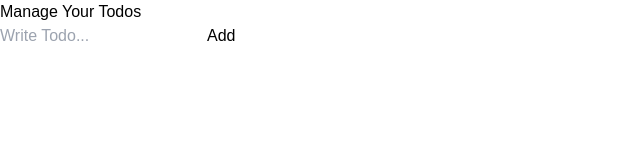
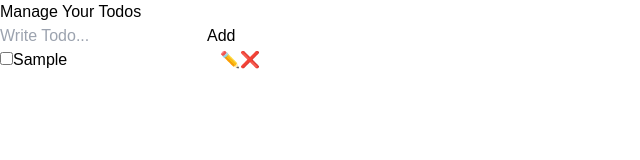
Before and after one commit to Mohammad-Yaseen69/Todo-App-with-React, a React (Vite) app: page / in a window 1280 px wide. Both pictures are taken after typing "Sample" into the empty fields and a click on the button "Add". Shown: the top 160 px of the page, without its empty margins (0-640 px from the left). Built offline with nearby package versions, Linux system fonts and the light colour scheme.

Commit message:
Adding todo to the dom using context api

```diff
--- a/src/App.jsx
+++ b/src/App.jsx
@@ -1,6 +1,7 @@
 import { useEffect, useState } from "react"
 import { TodoContext, TodoProvider } from "./context/TodoContext"
 import TodoForm from "./components/TodoForm"
+import TodoItem from "./components/TodoItem"
 
 
 function App() {
@@ -48,7 +49,11 @@ function App() {
             <TodoForm />
           </div>
           <div className="flex flex-wrap gap-y-3">
-            {/*Loop and Add TodoItem here */}
+            {todos.map(eachtodo => (
+              <div className="w-full" key={eachtodo.id}>
+                <TodoItem todo={eachtodo} />
+              </div>
+            ))}
           </div>
         </div>
       </div>
--- /dev/null
+++ b/src/components/TodoItem.jsx
@@ -0,0 +1,57 @@
+import { useState } from "react";
+import { useTodo } from "../context/TodoContext";
+
+function TodoItem({ todo }) {
+    const [isTodoEditable, setIsTodoEditable] = useState(false)
+    const [todoMsg, setTodoMsg] = useState(todo.todo)
+    const { CompleteToggle, Delete, Edit } = useTodo()
+
+    return (
+        <div
+            className={`flex border border-black/10 rounded-lg px-3 py-1.5 gap-x-3 shadow-sm shadow-white/50 duration-300  text-black ${todo.completed ? "bg-[#c6e9a7]" : "bg-[#ccbed7]"
+                }`}
+        >
+            <input
+                type="checkbox"
+                className="cursor-pointer"
+                checked={todo.completed}
+                onChange={() => {
+                    CompleteToggle(todo.id)
+                }}
+            />
+            <input
+                type="text"
+                className={`border outline-none w-full bg-transparent rounded-lg ${isTodoEditable ? "border-black/10 px-2" : "border-transparent"
+                    } ${todo.completed ? "line-through" : ""}`}
+                value={todoMsg}
+                onChange={(e) => setTodoMsg(e.target.value)}
+                readOnly={!isTodoEditable}
+            />
+            {/* Edit, Save Button */}
+            <button
+                className="inline-flex w-8 h-8 rounded-lg text-sm border border-black/10 justify-center items-center bg-gray-50 hover:bg-gray-100 shrink-0 disabled:opacity-50"
+                onClick={() => {
+                    if (todo.completed) return;
+
+                    // setIsTodoEditable(true)
+
+                    if (isTodoEditable) {
+                        Edit({ ...todo, todo: todoMsg }, todo.id);
+                    } else setIsTodoEditable((prev) => !prev);
+                }}
+                disabled={todo.completed}
+            >
+                {isTodoEditable ? "📁" : "✏️"}
+            </button>
+            {/* Delete Todo Button */}
+            <button
+                className="inline-flex w-8 h-8 rounded-lg text-sm border border-black/10 justify-center items-center bg-gray-50 hover:bg-gray-100 shrink-0"
+                onClick={() => Delete(todo.id)}
+            >
+                ❌
+            </button>
+        </div>
+    );
+}
+
+export default TodoItem;
```
